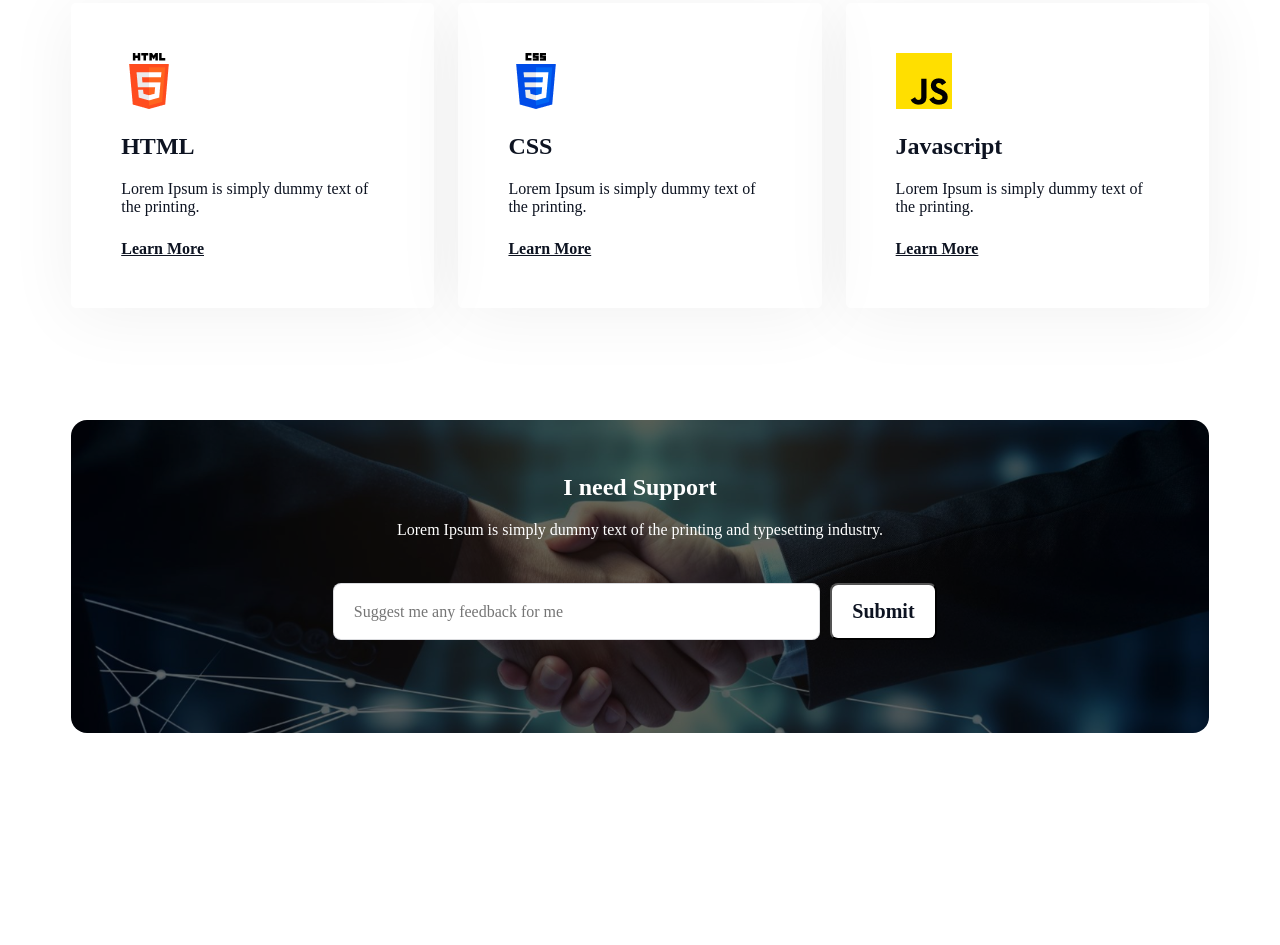
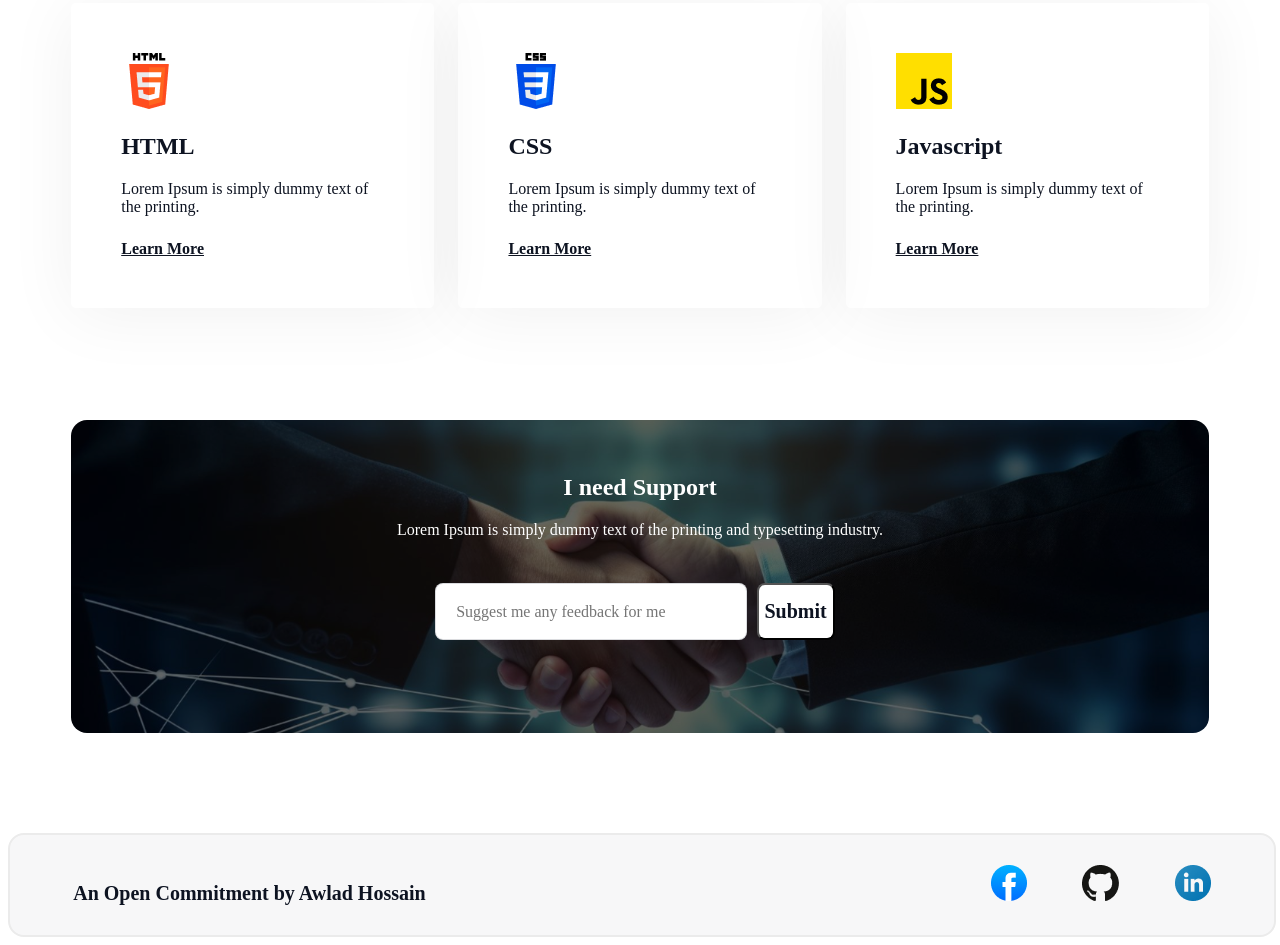
Before and after one commit to imtiaz-zihad/Assignment-one, a plain HTML site: page index.html in a window 1280 px wide. Shown: the part 2953-3898 px from the top of the page. Before the commit the page ends 3694 px from the top, so only its background shows below. Drawn offline with Linux system fonts and the light colour scheme; a web font is replaced by a local one.

Commit message:
contact page added

```diff
--- a/index.html
+++ b/index.html
@@ -151,18 +151,34 @@
         <div class="support-section-content">
           <div class="support-title">
             <h1>I need Support</h1>
-            <p>Lorem Ipsum is simply dummy text of the printing and typesetting industry.</p>
+            <p>
+              Lorem Ipsum is simply dummy text of the printing and typesetting
+              industry.
+            </p>
           </div>
           <div class="support-submit">
-            <input class="write-here" type="text" placeholder="Suggest me any feedback for me">
-            <input class="submit-here" type="submit">
+            <input
+              class="write-here"
+              type="text"
+              placeholder="Suggest me any feedback for me"
+            />
+            <input class="submit-here" type="submit" />
           </div>
         </div>
       </section>
+    </main>
+    <footer class="footer-container">
+      <div class="footer-content">
+        <div class="footer-leftside">
+          <h4>An Open Commitment by Awlad Hossain</h4>
+        </div>
+        <div class="footer-rightside">
+          <a href=""><img src="./assets/facebook.png" alt=""></a>
+          <a href=""><img src="./assets/github.png" alt=""></a>
+          <a href=""><img src="./assets/linkedin-icon 1.png" alt=""></a>
 
-    </main>
-    <footer>
-
+        </div>
+      </div>
     </footer>
   </body>
 </html>
--- a/styles/style.css
+++ b/styles/style.css
@@ -353,6 +353,7 @@ margin-top: 17px;
 display: flex;
 flex-direction: column;
 justify-content: center;
+margin-bottom: 100px;
 }
 .support-title{
     color: white;
@@ -371,7 +372,7 @@ font-size: 16px;
 font-weight: 400;
 }
 .support-submit{
-    width: 60%;
+    width: 40%;
     height: 40%;
     margin: 0 auto;
     display: flex;
@@ -402,3 +403,33 @@ font-size: 20px;
 font-weight: 600;
 margin: 0px 10px;
 }
+.footer-container{
+    width: 100%;
+    height: 100px;
+    border: 2px solid rgb(235, 235, 235);
+    margin-top: 100px;
+    border-radius: 16px;
+background-color: rgba(13, 19, 33, 0.03);
+}
+.footer-content{
+    width: 90%;
+    height: 60px;
+
+    margin: 0 auto;
+    display: flex;
+    margin-top: 20px;
+    justify-content: space-between;
+}
+.footer-leftside h4{
+    color: rgb(13, 19, 33);
+font-family: Azeret Mono;
+font-size: 20px;
+font-weight: 600;
+}
+.footer-rightside{
+   display: flex;
+   justify-content: space-between;
+   align-items: center;
+   width: 220px;
+
+}
```
